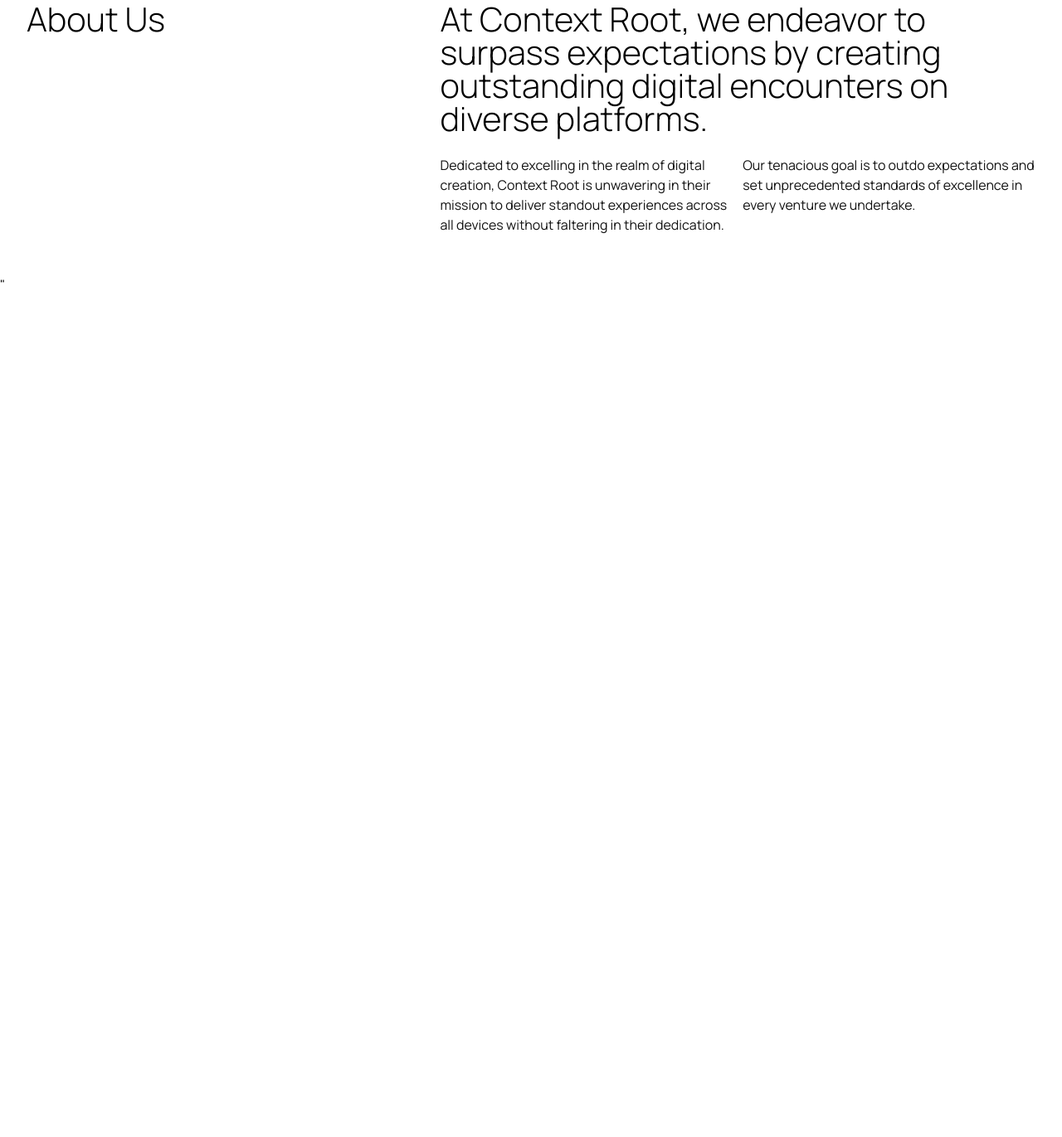
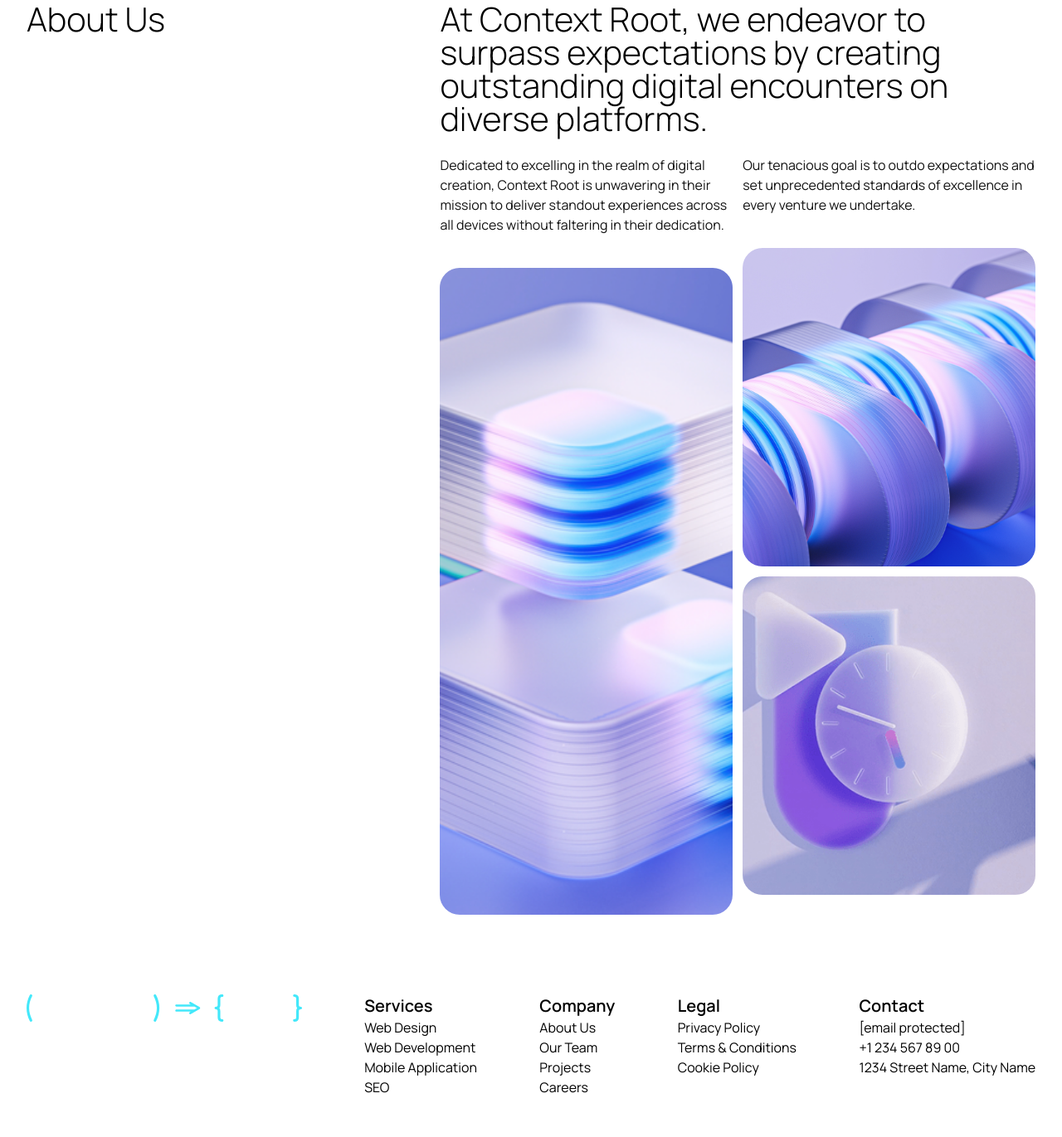
Before and after one commit to Burak-Kumas/Context-Root-Website-TailwindCSS, a website: page src/index.html in a window 1280 px wide. Shown: the part 5008-6379 px from the top of the page at 83% size. Before the commit the page ends 5363 px from the top, so only its background shows below. Drawn offline with Linux system fonts and the light colour scheme.

Commit message:
add footer

```diff
--- a/src/index.html
+++ b/src/index.html
@@ -125,20 +125,69 @@
               platforms.
             </h3>
             <div class="flex flex-col md:flex-row lg:flex-row gap-3 pt-6">
-              <p class="sm:w-full md:w-1/2">
-                Dedicated to excelling in the realm of digital creation, Context Root is unwavering in their mission to
-                deliver standout experiences across all devices without faltering in their dedication.
-              </p>
-              <p class="sm:w-full md:w-1/2">
-                Our tenacious goal is to outdo expectations and set unprecedented standards of excellence in every
-                venture we undertake.
-              </p>
+              <div class="sm:w-full md:w-1/2">
+                <p class="mb-10">
+                  Dedicated to excelling in the realm of digital creation, Context Root is unwavering in their mission
+                  to deliver standout experiences across all devices without faltering in their dedication.
+                </p>
+                <img class="h-[780px] w-full object-cover rounded-3xl" src="./assets/1.webp" alt="görsel-1" srcset="" />
+              </div>
+              <div class="sm:w-full md:w-1/2">
+                <p class="mb-10">
+                  Our tenacious goal is to outdo expectations and set unprecedented standards of excellence in every
+                  venture we undertake.
+                </p>
+                <img class="h-96 w-full object-cover rounded-3xl mb-3" src="./assets/2.webp" alt="" />
+                <img class="h-96 w-full object-cover rounded-3xl" src="./assets/3.webp" alt="" />
+              </div>
             </div>
           </div>
         </div>
       </div>
     </div>
     <!--Footer-->
-    <div>"</div>
+    <div>
+      <div>
+        <div class="w-95 mx-auto flex justify-between py-12">
+          <div>
+            <img src="./assets/Logo-dark.svg" alt="context root logo" />
+          </div>
+          <div>
+            <h6 class="font-semibold text-20">Services</h6>
+            <ul>
+              <li>Web Design</li>
+              <li>Web Development</li>
+              <li>Mobile Application</li>
+              <li>SEO</li>
+            </ul>
+          </div>
+          <div>
+            <h6 class="font-semibold text-20">Company</h6>
+            <ul>
+              <li>About Us</li>
+              <li>Our Team</li>
+              <li>Projects</li>
+              <li>Careers</li>
+            </ul>
+          </div>
+          <div>
+            <h6 class="font-semibold text-20">Legal</h6>
+            <ul>
+              <li>Privacy Policy</li>
+              <li>Terms & Conditions</li>
+              <li>Cookie Policy</li>
+            </ul>
+          </div>
+          <div>
+            <h6 class="font-semibold text-20">Contact</h6>
+            <ul>
+              <li>[email protected]</li>
+              <li>+1 234 567 89 00</li>
+              <li>1234 Street Name, City Name</li>
+            </ul>
+          </div>
+        </div>
+      </div>
+    </div>
   </body>
 </html>
```
Also changed, not shown: src/assets/1.webp (added), src/assets/2.webp (added), src/assets/3.webp (added), src/styles/output.css, 1 other file.
